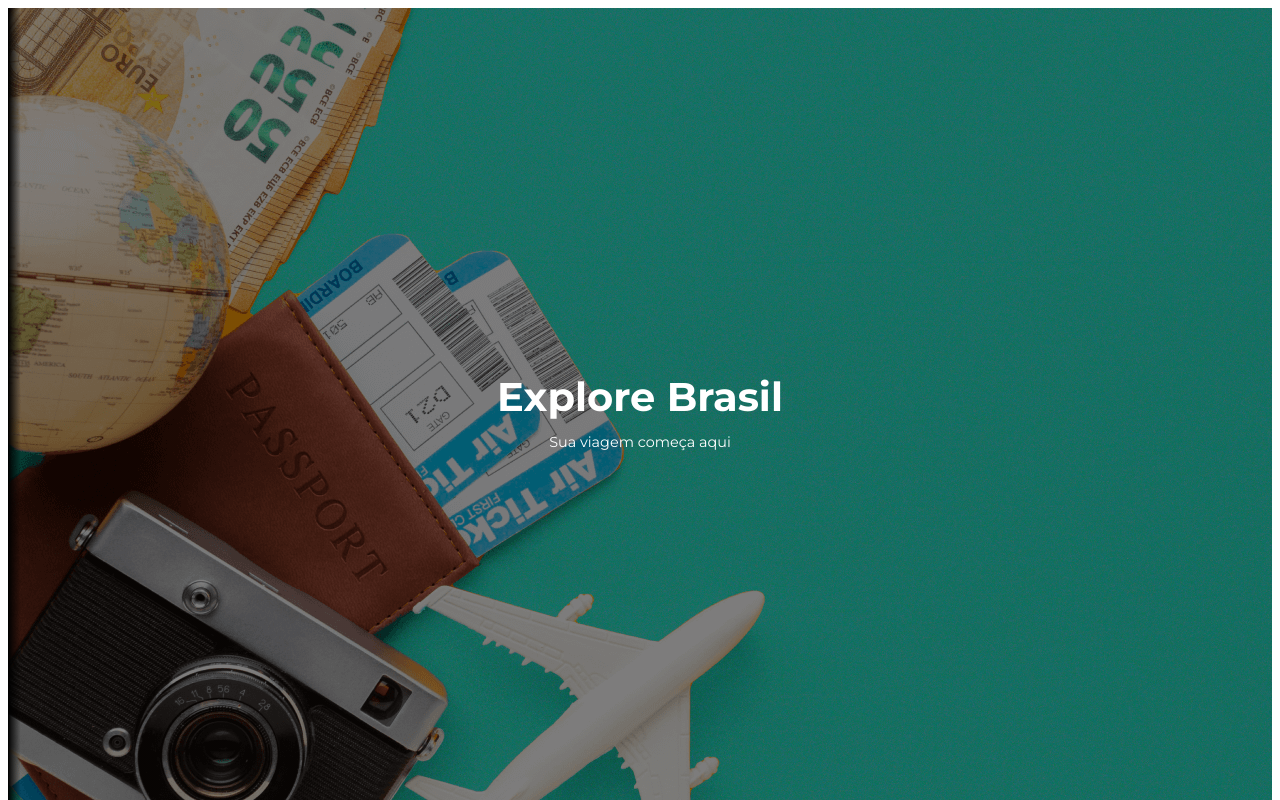
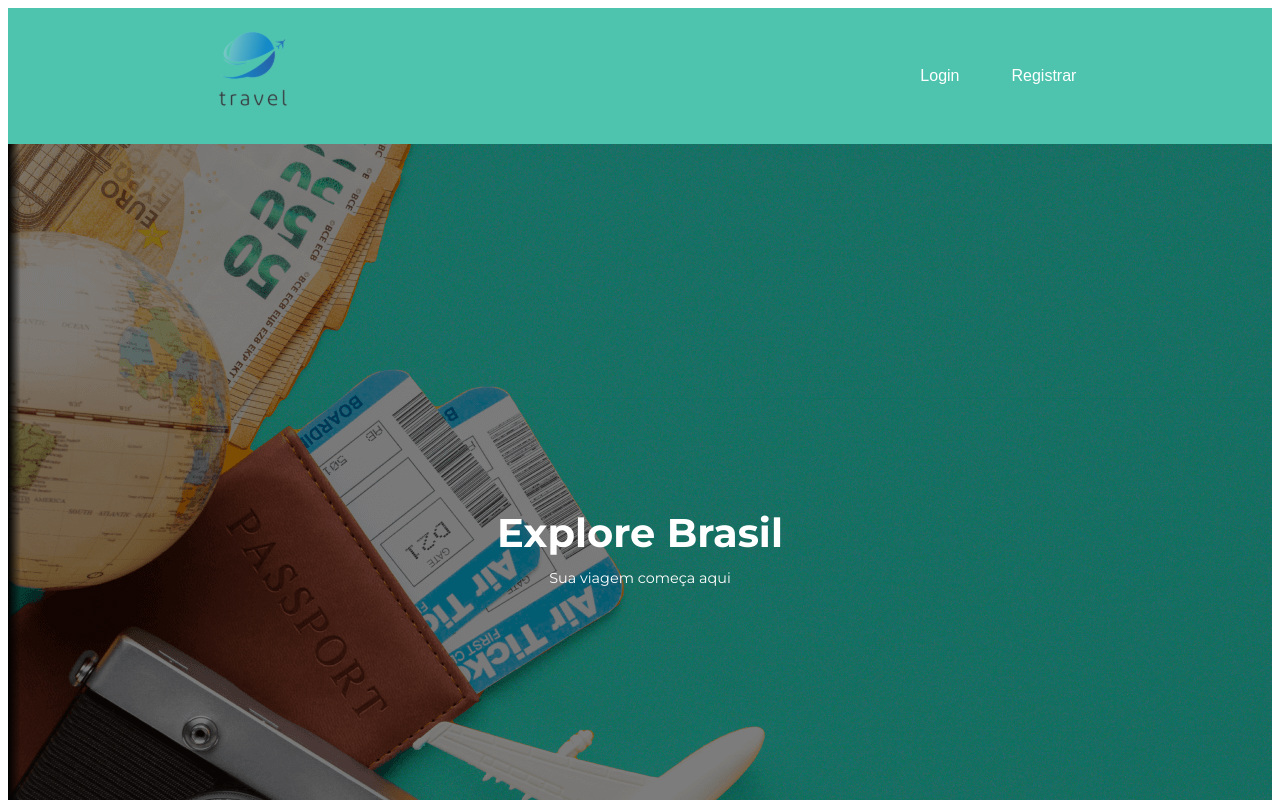
Before and after one commit to Explore-Brasil/Explore-Brasil, a React (Vite) app: page / in a window 1280 px wide. Shown: the top 800 px of the page. Built offline with nearby package versions, Linux system fonts and the light colour scheme.

Commit message:
feat: including header-component

```diff
--- a/src/pages/LandingPage/index.tsx
+++ b/src/pages/LandingPage/index.tsx
@@ -1,3 +1,4 @@
+import { HeaderComponent } from "../../components/Header-Componet/Header-Component";
 import AboutUs from "./AboutUs";
 import Cards from "./Cards";
 import { StyledMain } from "./styles";
@@ -5,11 +6,14 @@ import Title from "./Title";
 
 const LandingPage = () => {
   return (
+    <>
+    <HeaderComponent/>
     <StyledMain>
       <Title />
       <AboutUs />
       <Cards />
     </StyledMain>
+    </>
   );
 };
 
--- a/src/pages/LoginPage/index.tsx
+++ b/src/pages/LoginPage/index.tsx
@@ -1,9 +1,13 @@
+import { HeaderComponent } from "../../components/Header-Componet/Header-Component";
 import { LoginForm } from "../../components/loginForm";
 
 export const LoginPage = () => {
 
 
     return(
+        <>
+        <HeaderComponent/>
         <LoginForm></LoginForm>
+        </>
     )
 }
--- a/src/pages/RegisterPage/index.tsx
+++ b/src/pages/RegisterPage/index.tsx
@@ -1,9 +1,11 @@
+import { HeaderComponent } from "../../components/Header-Componet/Header-Component"
 import RegisterForm from "../../components/registerForm"
 
 const RegisterPage = () => {
 
     return (
         <>
+        <HeaderComponent/>
         <h2>Cadastrar-se</h2>
         <RegisterForm></RegisterForm>
         </>
```
